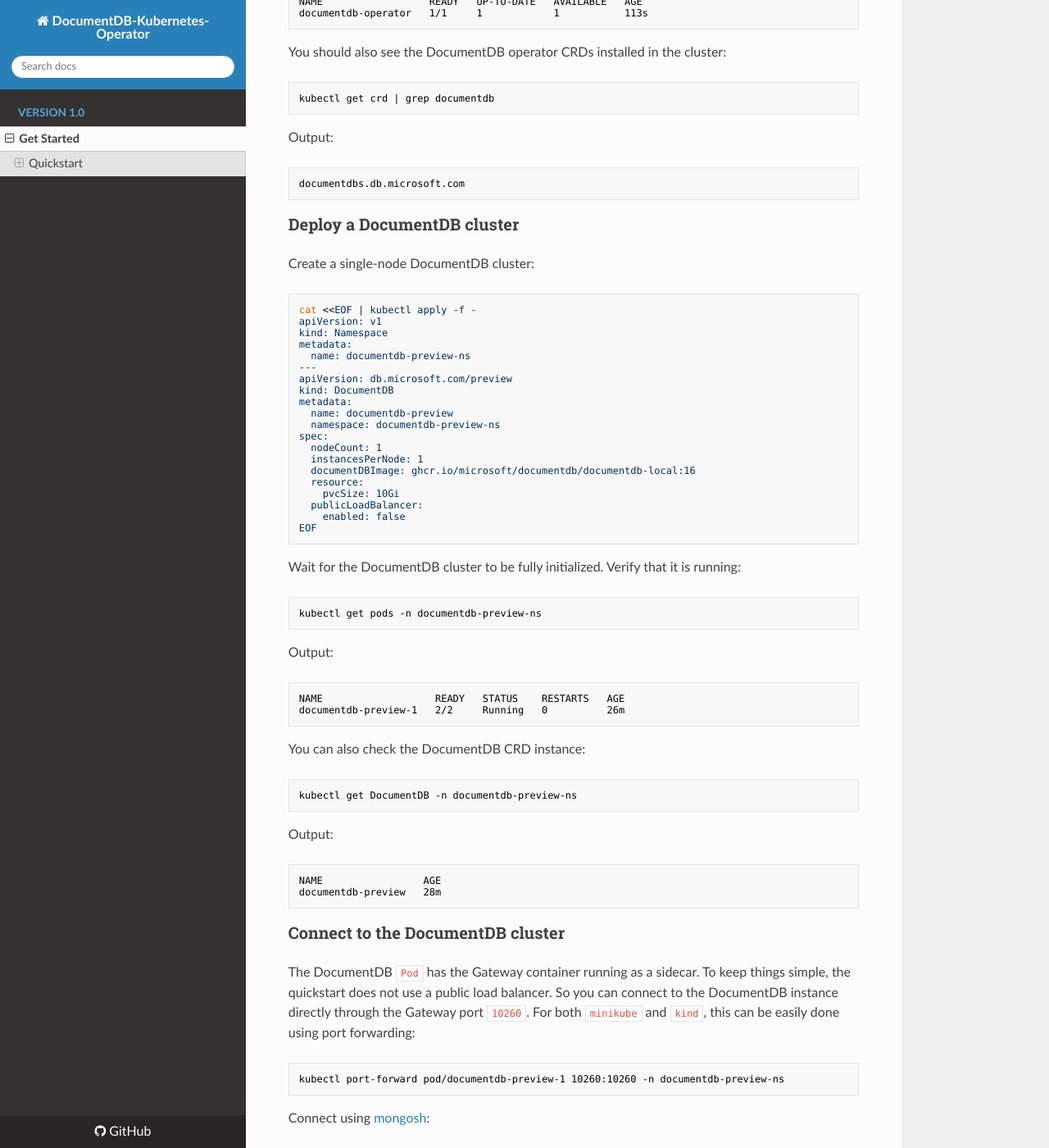
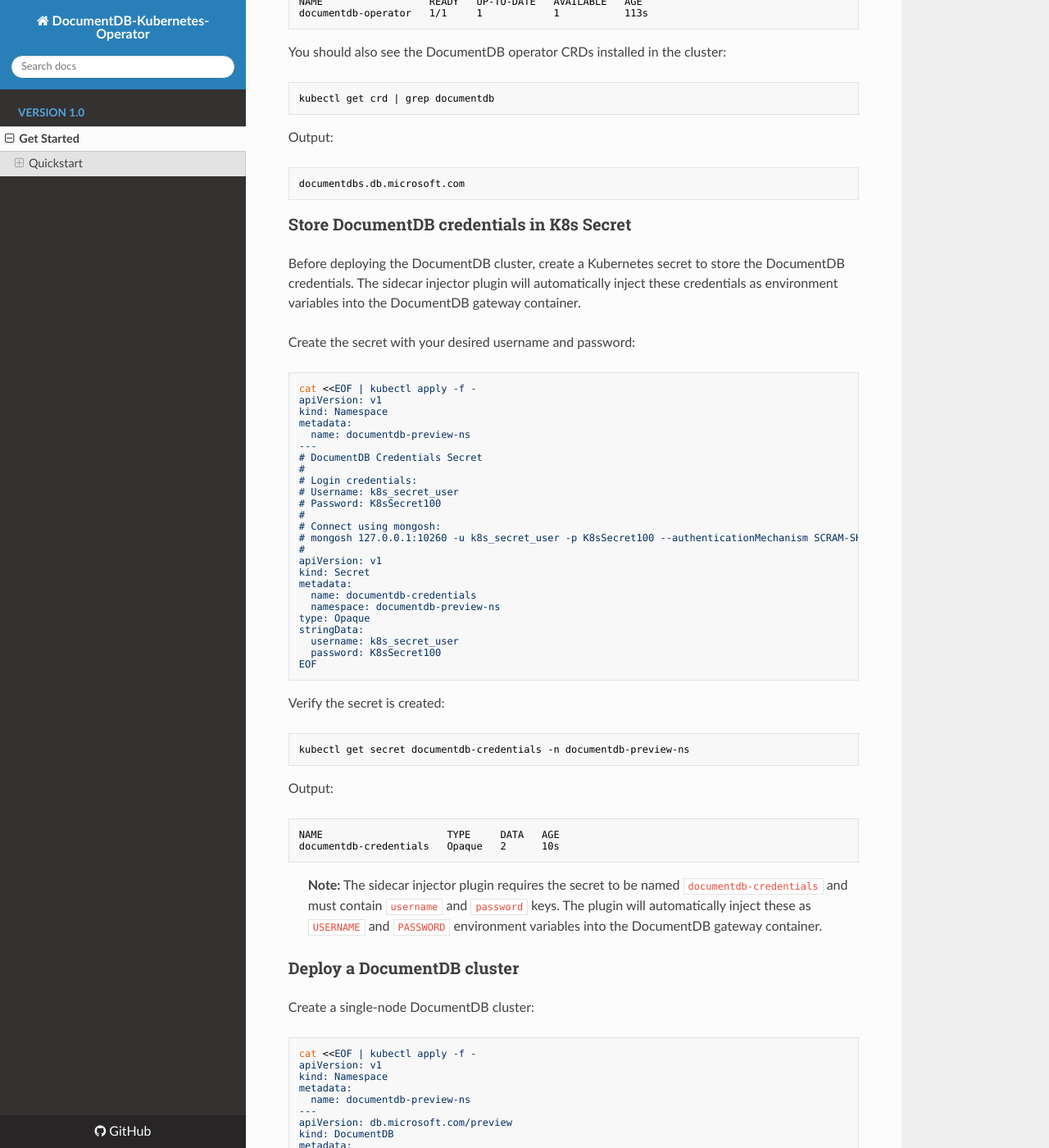
Before and after one commit to microsoft/documentdb-kubernetes-operator, an MkDocs documentation site: the page built from docs/v1/index.md, in a window 1280 px wide and 1400 px high, scrolled down 1960 px. Shown: the whole window at 82% size. Built offline with MkDocs 1.6.1, drawn with Linux system fonts in a browser that asks for light colours; nearby versions of some CDN libraries.

Commit message:
Use DocumentDB username and password from K8s secret. (#41)
Signed-off-by: Rayhan Hossain <rhossain@microsoft.com>
Co-authored-by: Rayhan Hossain <rhossain@microsoft.com>

````diff
--- a/docs/v1/index.md
+++ b/docs/v1/index.md
@@ -92,6 +92,56 @@
 ```text
 documentdbs.db.microsoft.com
 ```
+
+### Store DocumentDB credentials in K8s Secret
+
+Before deploying the DocumentDB cluster, create a Kubernetes secret to store the DocumentDB credentials. The sidecar injector plugin will automatically inject these credentials as environment variables into the DocumentDB gateway container.
+
+Create the secret with your desired username and password:
+
+```sh
+cat <<EOF | kubectl apply -f -
+apiVersion: v1
+kind: Namespace
+metadata:
+  name: documentdb-preview-ns
+---
+# DocumentDB Credentials Secret
+#
+# Login credentials:
+# Username: k8s_secret_user
+# Password: K8sSecret100
+#
+# Connect using mongosh:
+# mongosh 127.0.0.1:10260 -u k8s_secret_user -p K8sSecret100 --authenticationMechanism SCRAM-SHA-256 --tls --tlsAllowInvalidCertificates
+#
+apiVersion: v1
+kind: Secret
+metadata:
+  name: documentdb-credentials
+  namespace: documentdb-preview-ns
+type: Opaque
+stringData:
+  username: k8s_secret_user
+  password: K8sSecret100
+EOF
+```
+
+Verify the secret is created:
+
+```sh
+kubectl get secret documentdb-credentials -n documentdb-preview-ns
+```
+
+Output:
+
+```text
+NAME                     TYPE     DATA   AGE
+documentdb-credentials   Opaque   2      10s
+```
+
+> **Note:** The sidecar injector plugin requires the secret to be named `documentdb-credentials` and must contain `username` and `password` keys. The plugin will automatically inject these as `USERNAME` and `PASSWORD` environment variables into the DocumentDB gateway container.
+
 
 ### Deploy a DocumentDB cluster
 
````
Also changed, not shown: README.md (+2 -2 lines), 2 other files.
